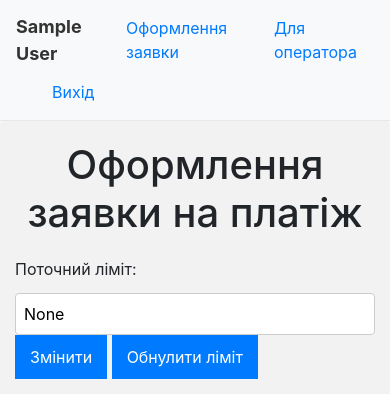
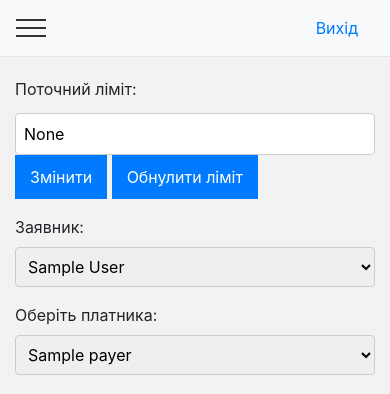
Before and after one commit to Bidya12313/ozp, a Flask app: page / in a window 390 px wide. Shown: the top 394 px of the page. Run offline with Flask 3, Linux system fonts and the light colour scheme; a user stored in the database is signed in; tables that the repository leaves empty hold one stand-in row (values such as "Sample post"); some libraries are stand-ins or nearby versions.

Commit message:
created optimized ui

```diff
--- a/app/static/css/style.css
+++ b/app/static/css/style.css
@@ -106,8 +106,8 @@ th {
     align-items: center;
 }
 
-.navbar-left a{
-    margin-right: 5px;
+.navbar-left a {
+    margin-right: 10px;
 }
 
 .navbar-right a {
@@ -115,8 +115,71 @@ th {
     text-decoration: none;
     color: #007bff;
 }
+
 .navbar-right a:hover {
     text-decoration: underline;
+}
+
+/* Кнопка-бургер */
+.navbar-brgr {
+    display: none; /* За замовчуванням прихована */
+    width: 30px;
+    height: 2px;
+    background-color: #333; /* Темний колір для видимості */
+    position: relative;
+    cursor: pointer;
+}
+
+.navbar-brgr::before,
+.navbar-brgr::after {
+    content: '';
+    display: block;
+    width: 30px;
+    height: 2px;
+    background-color: #333; /* Темний колір */
+    position: absolute;
+    left: 0;
+    transition: transform 0.3s ease;
+}
+
+.navbar-brgr::before {
+    top: -8px;
+}
+
+.navbar-brgr::after {
+    top: 8px;
+}
+
+.navbar-brgr.active::before {
+    transform: rotate(45deg) translate(5px, 5px);
+}
+
+.navbar-brgr.active::after {
+    transform: rotate(-45deg) translate(5px, -5px);
+}
+
+/* Меню для мобільних */
+@media (max-width: 425px) {
+    .navbar-brgr {
+        display: block; /* Відображаємо кнопку-бургер */
+    }
+
+    .navbar-left {
+        display: none; /* Ховаємо меню за замовчуванням */
+        flex-direction: column;
+        background-color: #f8f9fa;
+        padding: 10px;
+        position: absolute;
+        top: 50px;
+        left: 0;
+        width: 100%;
+        z-index: 10;
+        box-shadow: 0px 4px 6px rgba(0, 0, 0, 0.1);
+    }
+
+    .navbar-left.active {
+        display: flex; /* Показуємо меню при активації */
+    }
 }
 
 .account-nickname {
--- a/app/static/js/main.js
+++ b/app/static/js/main.js
@@ -59,3 +59,15 @@ document.addEventListener('DOMContentLoaded', function() {
         }
     }
 });
+
+document.addEventListener("DOMContentLoaded", () => {
+    const burger = document.querySelector(".navbar-brgr");
+    const navbarLeft = document.querySelector(".navbar-left");
+
+    if (burger && navbarLeft) {
+        burger.addEventListener("click", () => {
+            burger.classList.toggle("active");
+            navbarLeft.classList.toggle("active");
+        });
+    }
+});
--- /dev/null
+++ b/app/templates/base.html
@@ -0,0 +1,16 @@
+<!DOCTYPE html>
+<html lang="uk">
+<head>
+    <meta charset="UTF-8">
+    <meta name="viewport" content="width=device-width, initial-scale=1.0">
+    <title>{% block title %}{% endblock %}</title>
+    <link rel="stylesheet" href="{{ url_for('static', filename='css/style.css') }}">
+    <link rel="stylesheet" href="https://stackpath.bootstrapcdn.com/bootstrap/4.5.2/css/bootstrap.min.css">
+</head>
+<body>
+    {% include 'header.html' %}
+    {% include 'flash_messages.html' %}
+    <script src="{{ url_for('static', filename='js/main.js') }}"></script>
+    {% block content %} {% endblock %}
+</body>
+</html>
--- a/app/templates/header.html
+++ b/app/templates/header.html
@@ -1,5 +1,6 @@
 <!-- Навігаційна шапка -->
 <div class="navbar">
+    <div class="navbar-brgr"></div>
     <div class="navbar-left">
         <a href class="account-nickname">{{ declarant }}</a>
         <a href="/" class="nav-link">Оформлення заявки</a>
--- a/app/templates/main.html
+++ b/app/templates/main.html
@@ -1,26 +1,9 @@
-<!DOCTYPE html>
-<html lang="uk">
-<head>
-    <meta charset="UTF-8">
-    <meta name="viewport" content="width=device-width, initial-scale=1.0">
-    <title>Оформлення заявки на платіж</title>
-    <link rel="stylesheet" href="{{ url_for('static', filename='css/style.css') }}">
-    <link rel="stylesheet" href="https://stackpath.bootstrapcdn.com/bootstrap/4.5.2/css/bootstrap.min.css">
-</head>
-<body>
+{% extends 'base.html' %}
 
-    <!-- navbar -->
-    {% include 'header.html' %}
+{% block title %}Оформлення заявки на платіж{% endblock %}
 
-    <!-- error message -->
-    {% include 'flash_messages.html' %}
-
-    {%block body%}
+{% block content %}
     <div class="container">
-            <div class="header">
-                <h1>Оформлення заявки на платіж</h1>
-            </div>
-
         <div class="form-group">
             <label for="limit">Поточний ліміт:</label>
             <input type="text" id="limit" value="{{daily_budget}}" readonly>
@@ -128,9 +111,6 @@
                 </div>
             </div>
 
-                <!-- Script for select row and plug in forms in table -->
-                <script src="{{ url_for('static', filename='js/main.js') }}"></script>
-
             <div class="form-actions">
                 <button id="submit" type="submit">Відправити</button>
             </div>
@@ -171,5 +151,3 @@
         });
     </script>
 {%endblock%}
-</body>
-</html>
```
Also changed, not shown: app/templates/admin.html (+5 -20 lines), app/templates/director.html (+5 -21 lines), app/templates/operator.html (+7 -15 lines), todo.md (+0 -1 lines). Lines whose indentation alone changed are shown as unchanged.
